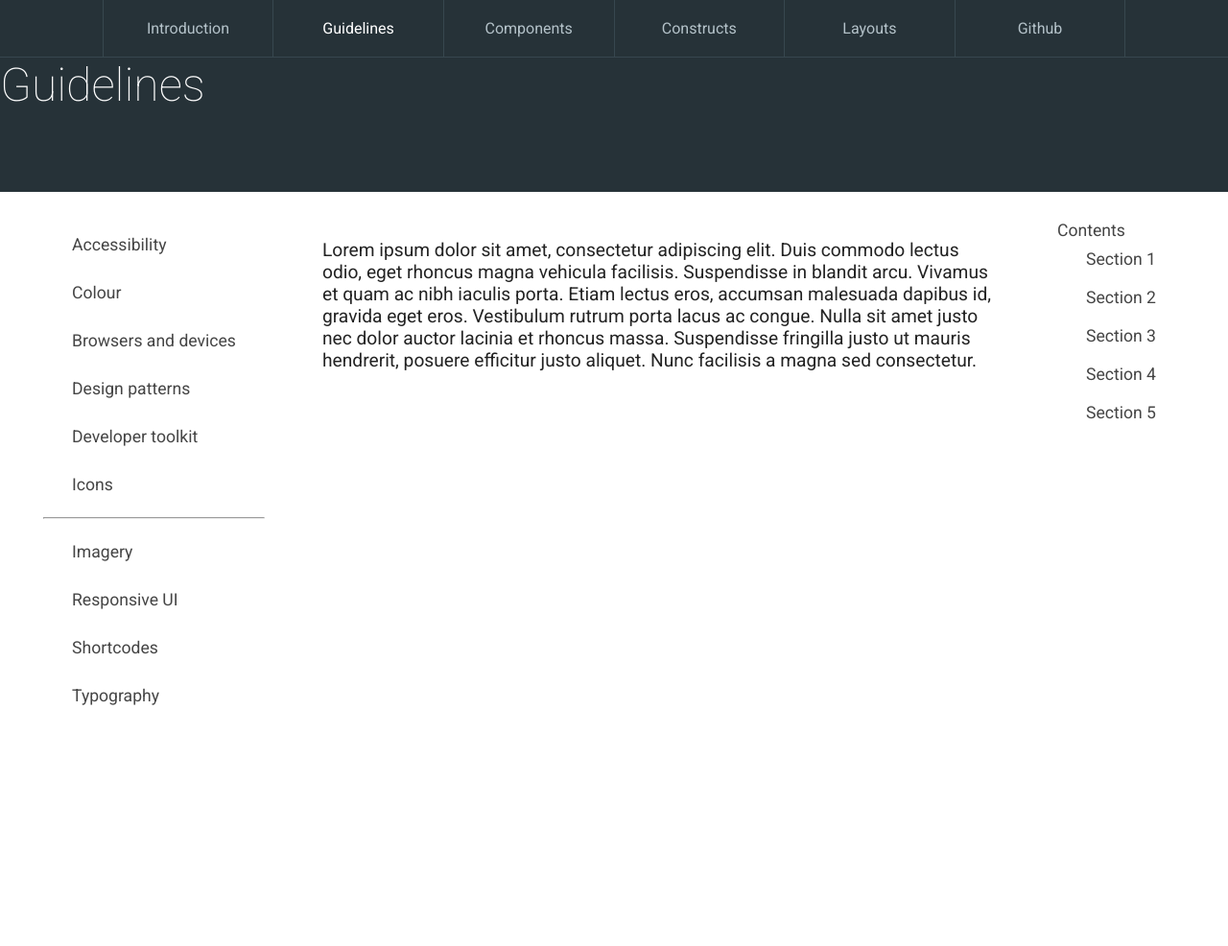
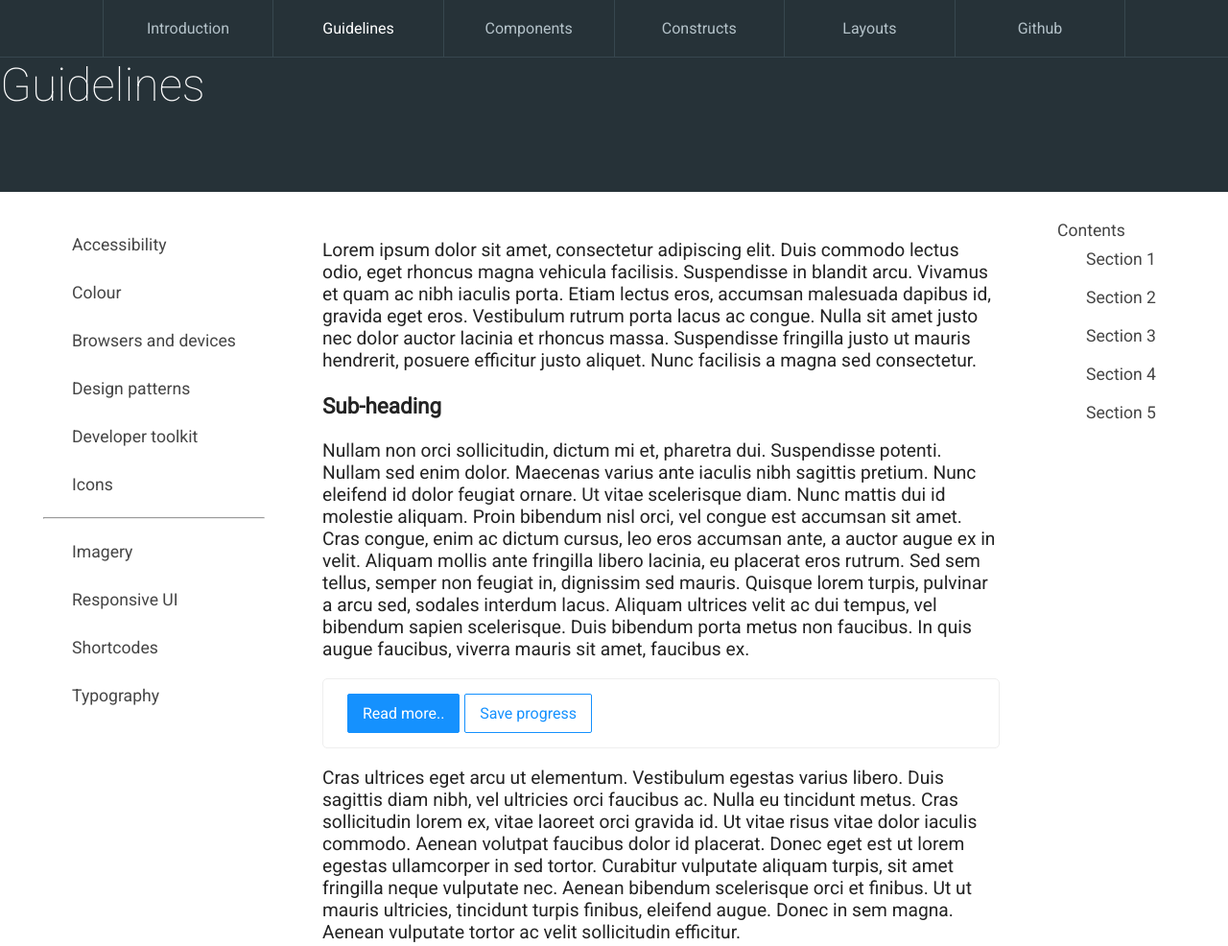
Before and after one commit to radical-edo/f-rt, a website: page page-layout/public/guidelines.html in a window 1280 px wide. Shown: the whole page at 96% size. Before the commit the page ends 800 px from the top, so only its background shows below. Drawn offline with Linux system fonts and the light colour scheme.

Commit message:
adding rest of the sections

```diff
--- a/page-layout/public/guidelines.css
+++ b/page-layout/public/guidelines.css
@@ -7,9 +7,12 @@ html, body, body > div {
 }
 
 body {
+  --fonts: Roboto, sans-serif;
+  --primary-color: rgb(21, 145, 254);
+  --primary-darker-color: rgb(21, 130, 254);
   margin: 0;
   font-size: 16px;
-  font-family: Roboto, sans-serif;
+  font-family: var(--fonts);
 }
 
 .app-header {
@@ -95,3 +98,39 @@ body {
 .list__item {
   padding: 15px 30px;
 }
+
+.content__progress-buttons {
+  border: 1px solid #eee;
+  border-radius: 5px;
+  padding: 15px 25px;
+}
+
+.button {
+  outline: none;
+  padding: 10px 15px;
+  border: 1px solid var(--primary-color);
+  border-radius: 2px;
+  font-family: var(--fonts);
+  font-size: 1rem;
+  cursor: pointer;
+  position: relative;
+}
+
+.button--primary {
+  background-color: var(--primary-color);
+  color: #fff;
+}
+
+.button--primary:active {
+  background-color: var(--primary-darker-color);
+}
+
+.button--inverted {
+  background-color: #fff;
+  color: var(--primary-color);
+}
+
+.button--inverted:active {
+  color: #fff;
+  background-color: var(--primary-color);
+}
--- a/page-layout/public/guidelines.html
+++ b/page-layout/public/guidelines.html
@@ -49,6 +49,21 @@
         <p>
           Lorem ipsum dolor sit amet, consectetur adipiscing elit. Duis commodo lectus odio, eget rhoncus magna vehicula facilisis. Suspendisse in blandit arcu. Vivamus et quam ac nibh iaculis porta. Etiam lectus eros, accumsan malesuada dapibus id, gravida eget eros. Vestibulum rutrum porta lacus ac congue. Nulla sit amet justo nec dolor auctor lacinia et rhoncus massa. Suspendisse fringilla justo ut mauris hendrerit, posuere efficitur justo aliquet. Nunc facilisis a magna sed consectetur.
         </p>
+        <header class="content__sub-header">
+          <h3>
+            Sub-heading
+          </h3>
+        </header>
+        <p>
+          Nullam non orci sollicitudin, dictum mi et, pharetra dui. Suspendisse potenti. Nullam sed enim dolor. Maecenas varius ante iaculis nibh sagittis pretium. Nunc eleifend id dolor feugiat ornare. Ut vitae scelerisque diam. Nunc mattis dui id molestie aliquam. Proin bibendum nisl orci, vel congue est accumsan sit amet. Cras congue, enim ac dictum cursus, leo eros accumsan ante, a auctor augue ex in velit. Aliquam mollis ante fringilla libero lacinia, eu placerat eros rutrum. Sed sem tellus, semper non feugiat in, dignissim sed mauris. Quisque lorem turpis, pulvinar a arcu sed, sodales interdum lacus. Aliquam ultrices velit ac dui tempus, vel bibendum sapien scelerisque. Duis bibendum porta metus non faucibus. In quis augue faucibus, viverra mauris sit amet, faucibus ex.
+        </p>
+        <section class="content__progress-buttons">
+          <button class="button button--primary">Read more..</button>
+          <button class="button button--inverted">Save progress</button>
+        </section>
+        <p>
+          Cras ultrices eget arcu ut elementum. Vestibulum egestas varius libero. Duis sagittis diam nibh, vel ultricies orci faucibus ac. Nulla eu tincidunt metus. Cras sollicitudin lorem ex, vitae laoreet orci gravida id. Ut vitae risus vitae dolor iaculis commodo. Aenean volutpat faucibus dolor id placerat. Donec eget est ut lorem egestas ullamcorper in sed tortor. Curabitur vulputate aliquam turpis, sit amet fringilla neque vulputate nec. Aenean bibendum scelerisque orci et finibus. Ut ut mauris ultricies, tincidunt turpis finibus, eleifend augue. Donec in sem magna. Aenean vulputate tortor ac velit sollicitudin efficitur.
+        </p>
       </article>
       <aside class="main__links">
         <div>Contents</div>
```
